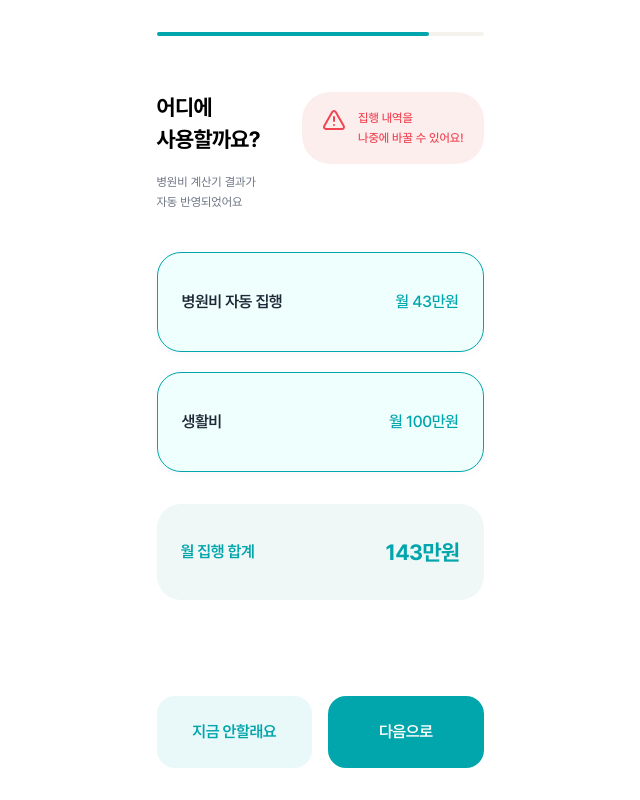
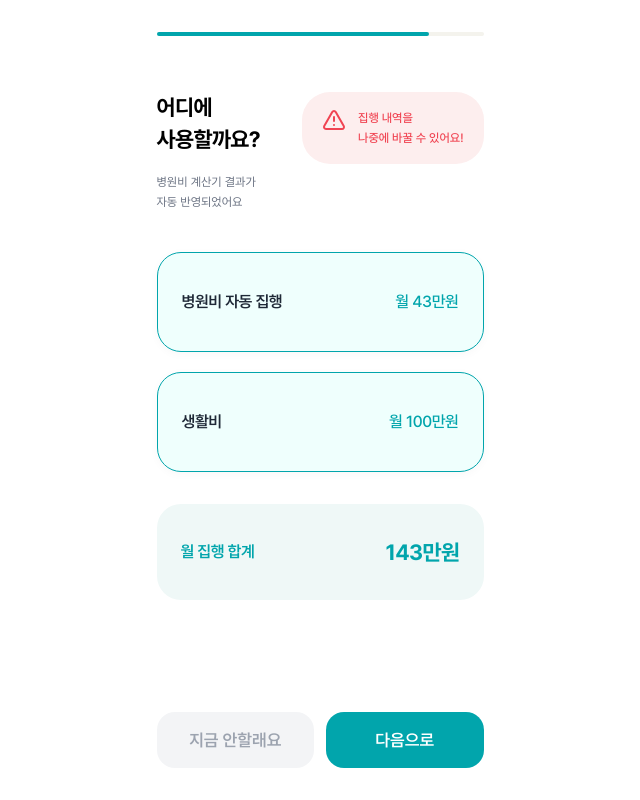
Before and after one commit to HanaroCare/hanaro-care-main, a Next.js app in the folder client/: page /asset/trust/payout-use in a window 1280 px wide. Shown: the whole page, without its empty margins (320-960 px from the left). Built offline with nearby package versions, Linux system fonts and the light colour scheme.

Commit message:
HN-28-feat/공통컴포넌트 개발 (#4)
* HN-28-feat/공통컴포넌트 개발

* HN-28-fix/코드레빗 피드백 반영

```diff
--- a/client/app/asset/components/trust/TrustSkipNextFooter.tsx
+++ /dev/null
@@ -1,40 +0,0 @@
-type TrustSkipNextFooterProps = {
-  nextLabel?: string;
-  nextDisabled?: boolean;
-  onNext?: () => void;
-  onSkip?: () => void;
-};
-
-export default function TrustSkipNextFooter({
-  nextLabel = "다음으로",
-  nextDisabled = false,
-  onNext,
-  onSkip,
-}: TrustSkipNextFooterProps) {
-  return (
-    <footer className="shrink-0 bg-white px-6 pb-8 pt-8">
-      <div className="flex gap-4">
-        <button
-          type="button"
-          onClick={onSkip}
-          className="h-18 flex-1 rounded-2xl bg-[#E9F8F9] text-[16px] leading-6 font-semibold tracking-tight text-hana-ez-600"
-        >
-          지금 안할래요
-        </button>
-
-        <button
-          type="button"
-          disabled={nextDisabled}
-          onClick={onNext}
-          className={`h-18 flex-1 rounded-2xl text-[16px] leading-6 font-semibold tracking-tight transition ${
-            nextDisabled
-              ? "bg-[#E5E7EB] text-[#9CA3AF]"
-              : "bg-hana-ez-600 text-white"
-          }`}
-        >
-          {nextLabel}
-        </button>
-      </div>
-    </footer>
-  );
-}
--- a/client/app/asset/trust/operation-type/page.tsx
+++ b/client/app/asset/trust/operation-type/page.tsx
@@ -2,7 +2,7 @@
 
 import { useRouter } from "next/navigation";
 import { useState } from "react";
-import NextButton from "../../../../components/NextButton";
+import PrimaryButton from "@/components/PrimaryButton";
 import TrustChoiceStep from "../../components/trust/TrustChoiceStep";
 import TrustProgressBar from "../../components/trust/TrustProgressBar";
 import TrustStepLayout from "../../components/trust/TrustStepLayout";
@@ -52,7 +52,8 @@ export default function OperationTypePage() {
 		<TrustStepLayout
 			footer={
 				<footer className="shrink-0 bg-white px-6 pb-8 pt-10">
-					<NextButton
+					<PrimaryButton
+						label="다음으로"
 						disabled={!selected}
 						onClick={() => router.push("/asset/trust/payout-type")}
 					/>
--- a/client/app/asset/trust/page.tsx
+++ b/client/app/asset/trust/page.tsx
@@ -3,6 +3,7 @@
 import { CircleCheck } from "lucide-react";
 import Image from "next/image";
 import { useRouter } from "next/navigation";
+import DualActionFooter from "../../../components/DualActionFooter";
 
 const benefits = [
 	{
@@ -73,21 +74,11 @@ export default function TrustPage() {
 					</section>
 				</main>
 
-				<footer className="flex shrink-0 gap-2.75 bg-white px-5.5 pt-3 pb-4">
-					<button
-						type="button"
-						className="h-13.25 flex-1 rounded-lg bg-[#E9F8F9] text-[16px] leading-5 font-semibold tracking-[-0.15px] text-hana-green-700"
-					>
-						상담 신청
-					</button>
-					<button
-						type="button"
-						onClick={() => router.push("/asset/trust/select-assets")}
-						className="h-13.25 flex-1 rounded-lg bg-hana-ez-600 text-[16px] leading-5 font-semibold tracking-[-0.15px] text-white"
-					>
-						상품 비교
-					</button>
-				</footer>
+				<DualActionFooter
+					leftLabel="상담 신청"
+					rightLabel="상품 비교"
+					onRightClick={() => router.push("/asset/trust/select-assets")}
+				/>
 			</div>
 		</div>
 	);
--- a/client/app/asset/trust/payout-type/page.tsx
+++ b/client/app/asset/trust/payout-type/page.tsx
@@ -2,7 +2,7 @@
 
 import { useRouter } from "next/navigation";
 import { useState } from "react";
-import NextButton from "../../../../components/NextButton";
+import PrimaryButton from "@/components/PrimaryButton";
 import TrustChoiceStep from "../../components/trust/TrustChoiceStep";
 import TrustProgressBar from "../../components/trust/TrustProgressBar";
 import TrustStepLayout from "../../components/trust/TrustStepLayout";
@@ -30,7 +30,8 @@ export default function PayoutTypePage() {
 		<TrustStepLayout
 			footer={
 				<footer className="shrink-0 bg-white px-6 pb-8 pt-10">
-					<NextButton
+					<PrimaryButton
+						label="다음으로"
 						disabled={!selected}
 						onClick={() => router.push("/asset/trust/payout-use")}
 					/>
--- a/client/app/asset/trust/payout-use/page.tsx
+++ b/client/app/asset/trust/payout-use/page.tsx
@@ -3,8 +3,8 @@
 import { TriangleAlert } from "lucide-react";
 import { useRouter } from "next/navigation";
 import { useState } from "react";
+import DualActionFooter from "@/components/DualActionFooter";
 import TrustProgressBar from "../../components/trust/TrustProgressBar";
-import TrustSkipNextFooter from "../../components/trust/TrustSkipNextFooter";
 import TrustStepLayout from "../../components/trust/TrustStepLayout";
 import { formatKoreanAmount, parseKoreanAmount } from "../trustUtils";
 
@@ -34,9 +34,11 @@ export default function PayoutUsagePage() {
 	return (
 		<TrustStepLayout
 			footer={
-				<TrustSkipNextFooter
-					nextDisabled={selected.size === 0}
-					onNext={() => router.push("/asset/trust/select-agent")}
+				<DualActionFooter
+					leftLabel="지금 안할래요"
+					rightLabel="다음으로"
+					rightDisabled={selected.size === 0}
+					onRightClick={() => router.push("/asset/trust/select-agent")}
 				/>
 			}
 		>
--- a/client/app/asset/trust/select-agent/page.tsx
+++ b/client/app/asset/trust/select-agent/page.tsx
@@ -2,9 +2,9 @@
 
 import { useRouter } from "next/navigation";
 import { useState } from "react";
+import DualActionFooter from "@/components/DualActionFooter";
 import InfoBox from "../../../../components/InfoBox";
 import TrustProgressBar from "../../components/trust/TrustProgressBar";
-import TrustSkipNextFooter from "../../components/trust/TrustSkipNextFooter";
 import TrustStepLayout from "../../components/trust/TrustStepLayout";
 
 const agents = [
@@ -19,10 +19,11 @@ export default function SelectAgentPage() {
 	return (
 		<TrustStepLayout
 			footer={
-				<TrustSkipNextFooter
-					nextLabel="결과 보기"
-					nextDisabled={!selected}
-					onNext={() => router.push("/asset/trust/result")}
+				<DualActionFooter
+					leftLabel="지금 안할래요"
+					rightLabel="결과보기"
+					rightDisabled={!selected}
+					onRightClick={() => router.push("/asset/trust/result")}
 				/>
 			}
 		>
--- a/client/app/asset/trust/select-assets/page.tsx
+++ b/client/app/asset/trust/select-assets/page.tsx
@@ -2,7 +2,7 @@
 
 import { useRouter } from "next/navigation";
 import { useState } from "react";
-import NextButton from "../../../../components/NextButton";
+import PrimaryButton from "@/components/PrimaryButton";
 import TrustProgressBar from "../../components/trust/TrustProgressBar";
 import TrustStepLayout from "../../components/trust/TrustStepLayout";
 import { formatKoreanAmount, parseKoreanAmount } from "../trustUtils";
@@ -33,7 +33,7 @@ export default function TrustAssetSelectPage() {
 		<TrustStepLayout
 			footer={
 				<footer className="bg-white px-6 pb-8 pt-10">
-					<NextButton
+					<PrimaryButton
 						label="연결하기"
 						disabled={selected.size === 0}
 						onClick={() => router.push("/asset/trust/start-timing")}
--- a/client/app/asset/trust/start-timing/page.tsx
+++ b/client/app/asset/trust/start-timing/page.tsx
@@ -2,7 +2,7 @@
 
 import { useRouter } from "next/navigation";
 import { useState } from "react";
-import NextButton from "../../../../components/NextButton";
+import PrimaryButton from "@/components/PrimaryButton";
 import TrustProgressBar from "../../components/trust/TrustProgressBar";
 import TrustStepLayout from "../../components/trust/TrustStepLayout";
 
@@ -35,7 +35,8 @@ export default function TrustStartTimingPage() {
 		<TrustStepLayout
 			footer={
 				<footer className="shrink-0 bg-white px-6 pb-8 pt-10">
-					<NextButton
+					<PrimaryButton
+						label="다음으로"
 						disabled={!selected}
 						onClick={() => router.push("/asset/trust/operation-type")}
 					/>
--- /dev/null
+++ b/client/components/DualActionFooter.tsx
@@ -0,0 +1,45 @@
+import PrimaryButton from "./PrimaryButton";
+
+type DualActionFooterProps = {
+	leftLabel: string;
+	rightLabel: string;
+	onLeftClick?: () => void;
+	onRightClick?: () => void;
+	leftDisabled?: boolean;
+	rightDisabled?: boolean;
+	className?: string;
+};
+
+export default function DualActionFooter({
+	leftLabel,
+	rightLabel,
+	onLeftClick,
+	onRightClick,
+	leftDisabled = false,
+	rightDisabled = false,
+	className = "",
+}: DualActionFooterProps) {
+	const isLeftDisabled = leftDisabled || !onLeftClick;
+	const isRightDisabled = rightDisabled || !onRightClick;
+	return (
+		<footer
+			className={`flex shrink-0 gap-3 bg-white px-6 pb-8 pt-10 ${className}`}
+		>
+			<PrimaryButton
+				label={leftLabel}
+				variant="secondary"
+				disabled={isLeftDisabled}
+				onClick={onLeftClick}
+				className="h-14 flex-1 rounded-2xl text-[17px] leading-6"
+			/>
+
+			<PrimaryButton
+				label={rightLabel}
+				variant="primary"
+				disabled={isRightDisabled}
+				onClick={onRightClick}
+				className="h-14 flex-1 rounded-2xl text-[17px] leading-6"
+			/>
+		</footer>
+	);
+}
--- a/client/components/NextButton.tsx
+++ /dev/null
@@ -1,24 +0,0 @@
-type TrustNextButtonProps = {
-	label?: string;
-	disabled?: boolean;
-	onClick?: () => void;
-};
-
-export default function NextButton({
-	label = "다음으로",
-	disabled = false,
-	onClick,
-}: TrustNextButtonProps) {
-	return (
-		<button
-			type="button"
-			disabled={disabled}
-			onClick={onClick}
-			className={`h-14 w-full rounded-xl text-base leading-6 font-semibold tracking-tight transition ${
-				disabled ? "bg-[#E5E7EB] text-[#9CA3AF]" : "bg-hana-ez-600 text-white"
-			}`}
-		>
-			{label}
-		</button>
-	);
-}
--- /dev/null
+++ b/client/components/PrimaryButton.tsx
@@ -0,0 +1,45 @@
+type PrimaryButtonProps = {
+	label: string;
+	disabled?: boolean;
+	onClick?: () => void;
+	variant?: "primary" | "secondary" | "disabled";
+	fullWidth?: boolean;
+	className?: string;
+};
+
+export default function PrimaryButton({
+	label,
+	disabled = false,
+	onClick,
+	variant = "primary",
+	fullWidth = true,
+	className = "",
+}: PrimaryButtonProps) {
+	const resolvedVariant = disabled ? "disabled" : variant;
+
+	const variantClass =
+		resolvedVariant === "primary"
+			? "bg-hana-ez-600 text-white"
+			: resolvedVariant === "secondary"
+				? "bg-[#E9F8F9] text-hana-ez-600"
+				: "bg-[#F3F4F6] text-[#9CA3AF]";
+
+	return (
+		<button
+			type="button"
+			disabled={disabled}
+			onClick={onClick}
+			className={`
+				${fullWidth ? "w-full" : ""}
+				h-14
+				rounded-2xl
+				text-[17px]
+				${variantClass}
+				font-semibold transition
+				${className}
+			`}
+		>
+			{label}
+		</button>
+	);
+}
```
Also changed, not shown: client/app/asset/trust/dashboard/page.tsx (added).
